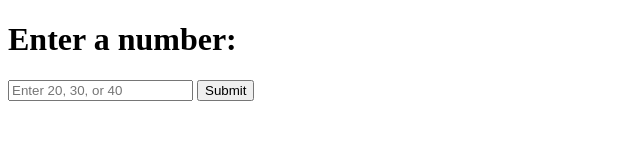
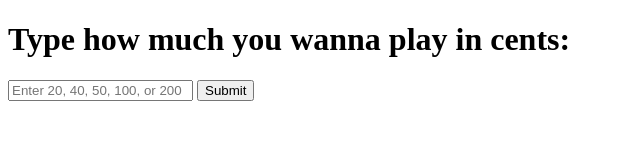
Before and after one commit to Shanehuat/SMGAME, a plain HTML site: page index.html in a window 1280 px wide. Shown: the whole page, without its empty margins (0-640 px from the left). Drawn offline with Linux system fonts and the light colour scheme.

Commit message:
updated index

```diff
--- a/index.html
+++ b/index.html
@@ -23,8 +23,8 @@
   </script>
 </head>
 <body>
-  <h1>Enter a number:</h1>
-  <input type="text" id="numberInput" placeholder="Enter 20, 30, or 40">
+  <h1>Type how much you wanna play in cents:</h1>
+  <input type="text" id="numberInput" placeholder="Enter 20, 40, 50, 100, or 200">
   <button onclick="redirectBasedOnInput()">Submit</button>
 </body>
 </html>
```
